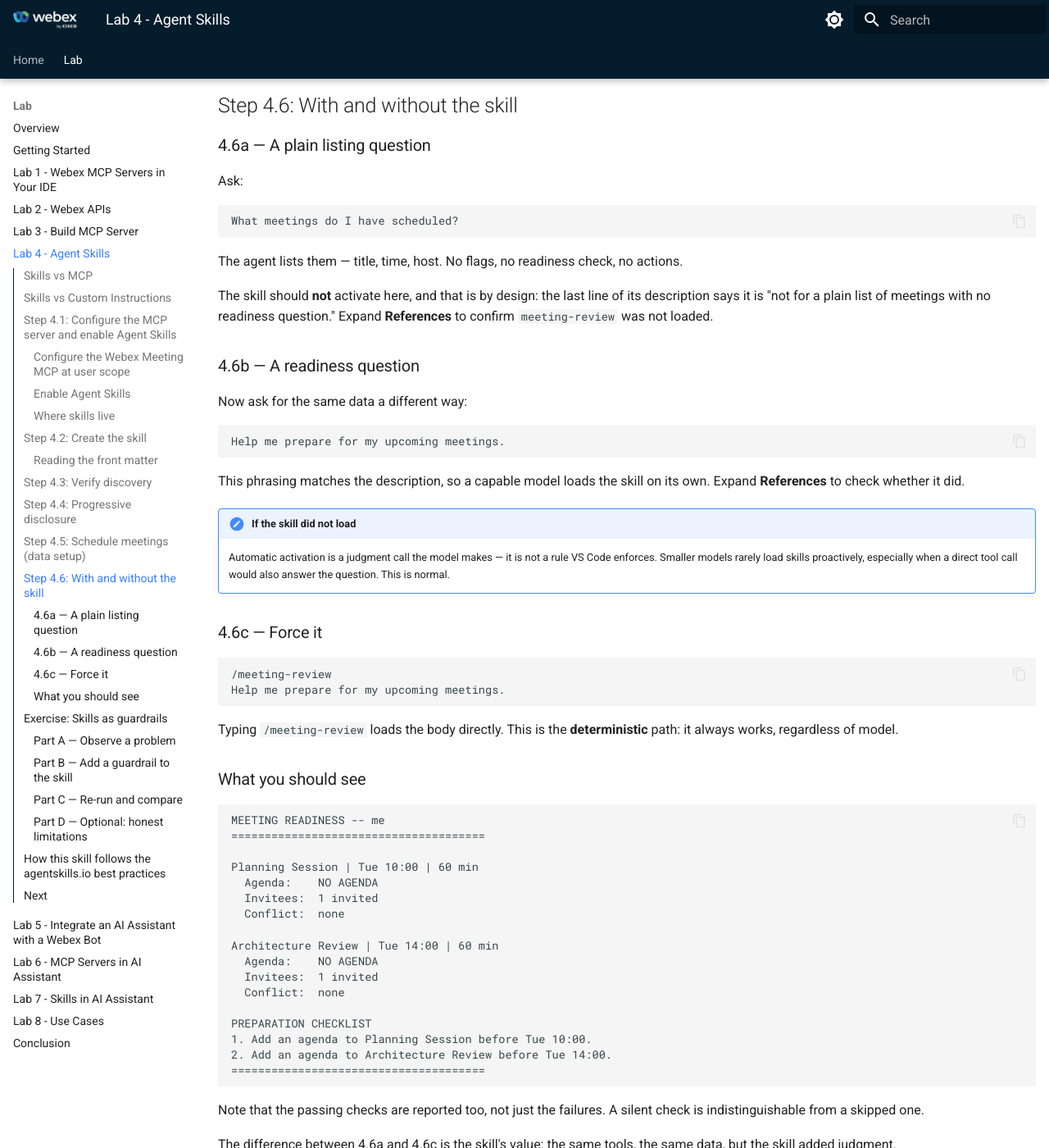
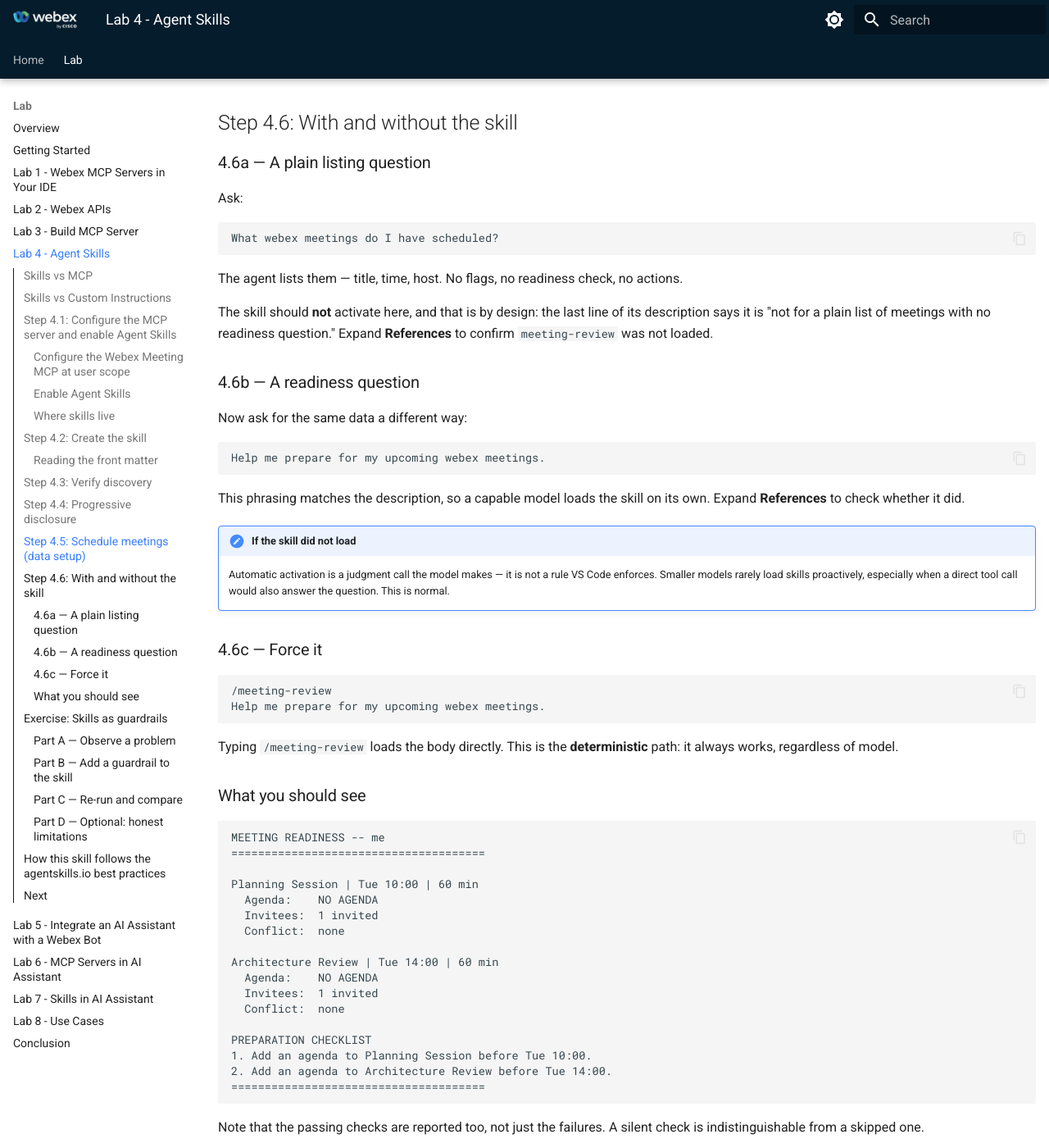
Before and after one commit to WebexCC-SA/LAB-31123, an MkDocs documentation site: the page built from docs/lab4_agent-skills.md, in a window 1280 px wide and 1400 px high, scrolled down 7466 px. Shown: the whole window at 82% size. Built offline with MkDocs 1.6.1 and Material for MkDocs 9.7.7, drawn with Linux system fonts in a browser that asks for light colours; some of the changed text lies outside the part shown.

Commit message:
lab4 modifications

````diff
--- a/docs/lab4_agent-skills.md
+++ b/docs/lab4_agent-skills.md
@@ -61,6 +61,9 @@
 
 1. Open the Command Palette (`Ctrl+Shift+P`).
 2. Run **MCP: Open User Configuration**.
+
+![skill_discovery](./assets/lab4/mcpconfig.png){ width="450" style="display: block; margin: 0 auto; border: 1px solid lightgray; border-radius: 8px;"}
+
 3. Add the Webex Meeting server:
 
 ```json
@@ -300,7 +299,7 @@
 Ask:
 
 ```text
-What meetings do I have scheduled?
+What webex meetings do I have scheduled?
 ```
 
 The agent lists them — title, time, host. No flags, no readiness check, no
@@ -315,7 +314,7 @@
 Now ask for the same data a different way:
 
 ```text
-Help me prepare for my upcoming meetings.
+Help me prepare for my upcoming webex meetings.
 ```
 
 This phrasing matches the description, so a capable model loads the skill on its
@@ -330,7 +329,7 @@
 
 ```text
 /meeting-review
-Help me prepare for my upcoming meetings.
+Help me prepare for my upcoming webex meetings.
 ```
 
 Typing `/meeting-review` loads the body directly. This is the **deterministic**
@@ -390,7 +389,7 @@
 Ask the agent to fix the gaps it just reported:
 
 ```text
-Fix the missing agendas on my upcoming meetings.
+Fix the missing agendas on my upcoming webex meetings.
 ```
 
 Watch what it does. Most agents will **write agenda text they invented** and
@@ -425,7 +424,7 @@
 Ask exactly the same question again:
 
 ```text
-Fix the missing agendas on my upcoming meetings.
+Fix the missing agendas on my upcoming webex meetings.
 ```
 
 The agent now presents draft agenda text and **waits for your approval** before
````
Also changed, not shown: other parts of docs/lab4_agent-skills.md (+0 -4 lines), docs/assets/lab4/mcpconfig.png (added).
